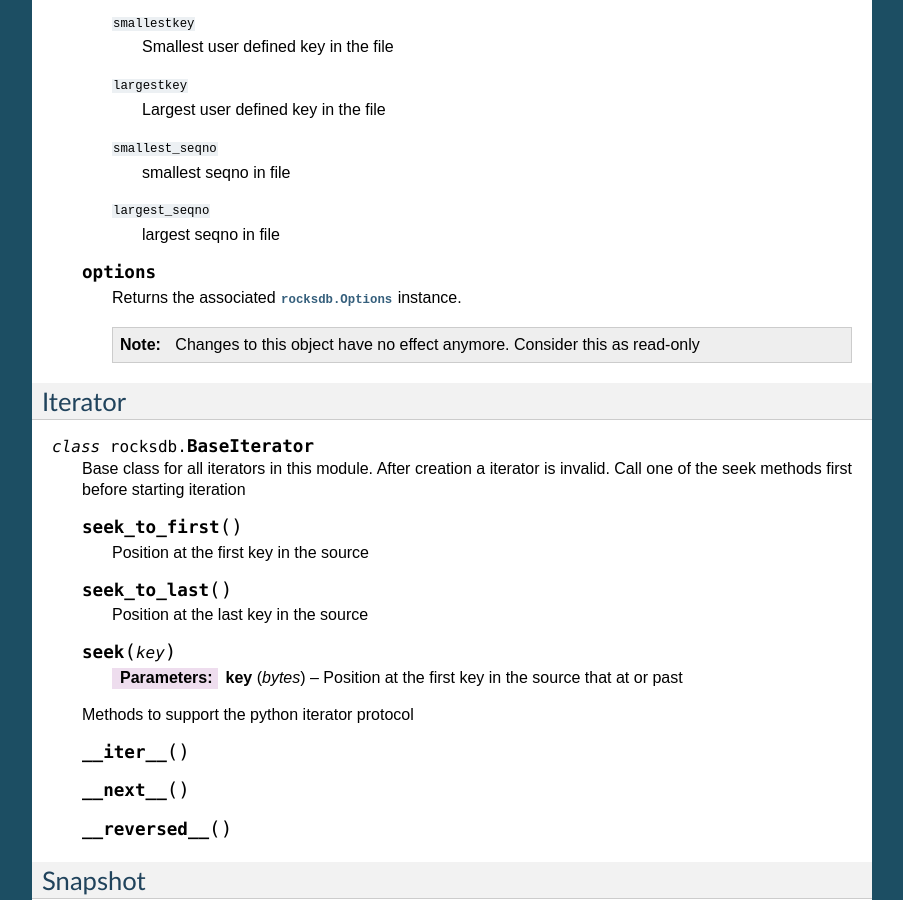
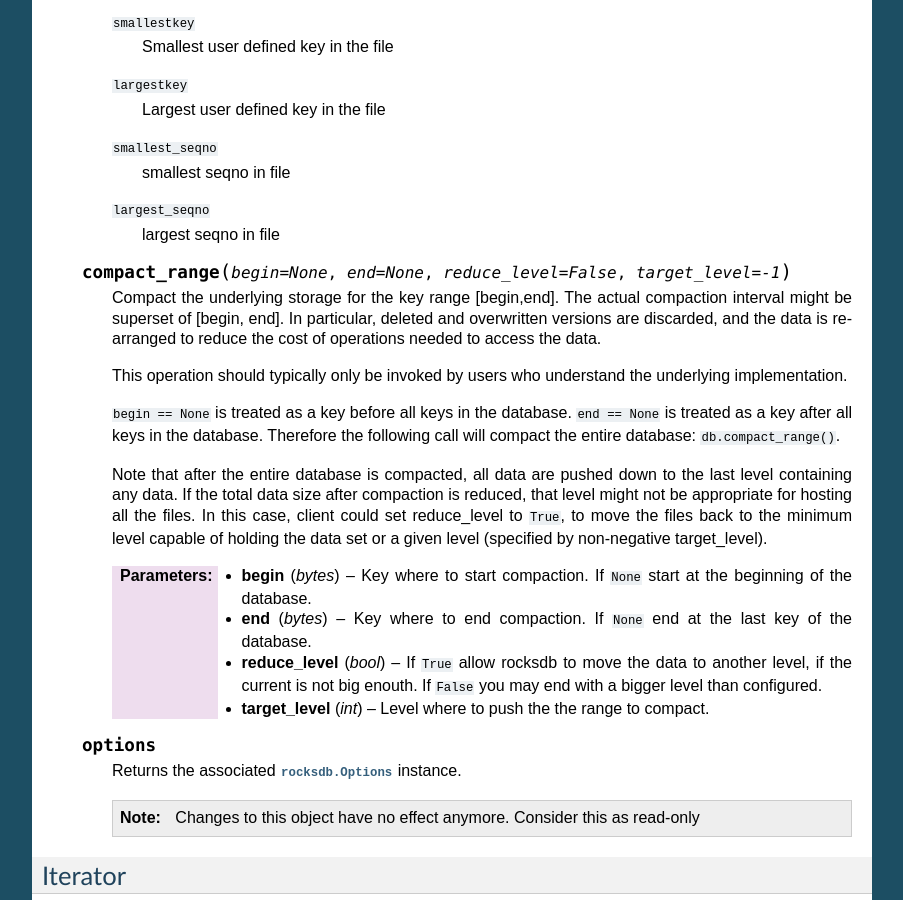
Before and after one commit to stephan-hof/pyrocksdb, a Sphinx documentation site: the page built from docs/api/database.rst, in a window 1280 px wide and 900 px high, scrolled down 3656 px. Shown: the whole window, without its empty margins (198-1101 px from the left). Built offline with Sphinx 7.4.7, drawn with Linux system fonts in a browser that asks for light colours; some of the changed text lies outside the part shown.

Commit message:
Make the 'compact_range' call available in python
(cherry picked from commit c6e4014136aa3d81ecd4288150b3eefca9849b0b)

```diff
--- a/docs/api/database.rst
+++ b/docs/api/database.rst
@@ -238,6 +238,38 @@ Database object
         ``largest_seqno``
             largest seqno in file
 
+    .. py:method:: compact_range(begin=None, end=None, reduce_level=False, target_level=-1)
+
+        Compact the underlying storage for the key range [begin,end].
+        The actual compaction interval might be superset of [begin, end].
+        In particular, deleted and overwritten versions are discarded,
+        and the data is rearranged to reduce the cost of operations
+        needed to access the data.
+
+        This operation should typically only be invoked by users who understand
+        the underlying implementation.
+
+        ``begin == None`` is treated as a key before all keys in the database.
+        ``end == None`` is treated as a key after all keys in the database.
+        Therefore the following call will compact the entire database: ``db.compact_range()``.
+
+        Note that after the entire database is compacted, all data are pushed
+        down to the last level containing any data. If the total data size
+        after compaction is reduced, that level might not be appropriate for
+        hosting all the files. In this case, client could set reduce_level
+        to ``True``, to move the files back to the minimum level capable of holding
+        the data set or a given level (specified by non-negative target_level).
+
+        :param bytes begin: Key where to start compaction.
+                            If ``None`` start at the beginning of the database.
+        :param bytes end: Key where to end compaction.
+                          If ``None`` end at the last key of the database.
+        :param bool reduce_level:  If ``True`` allow rocksdb to move the data to
+                                   another level, if the current is not big enouth.
+                                   If ``False`` you may end with a bigger level
+                                   than configured.
+        :param int target_level: Level where to push the the range to compact.
+
     .. py:attribute:: options
 
         Returns the associated :py:class:`rocksdb.Options` instance.
```
Also changed, not shown: 3 other files.
